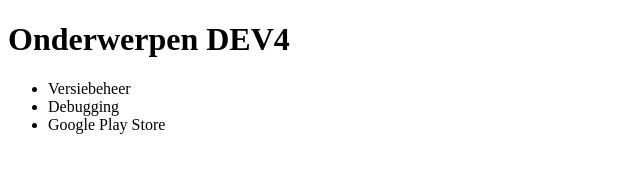
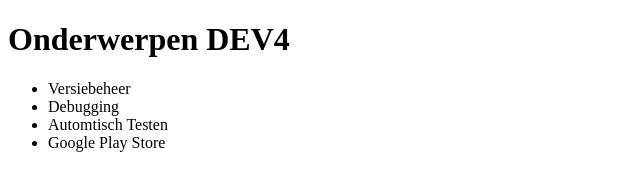
Before and after one commit to bobeleveld/demo, a plain HTML site: page index.html in a window 1280 px wide. Shown: the whole page, without its empty margins (0-640 px from the left). Drawn offline with Linux system fonts and the light colour scheme.

Commit message:
essentiele toevoeging

```diff
--- a/index.html
+++ b/index.html
@@ -7,6 +7,7 @@
 <ul>
   <li>Versiebeheer</li>
   <li>Debugging</li>
+  <li>Automtisch Testen</li>
   <li>Google Play Store</li>
 </ul>
 </BODY>
```
